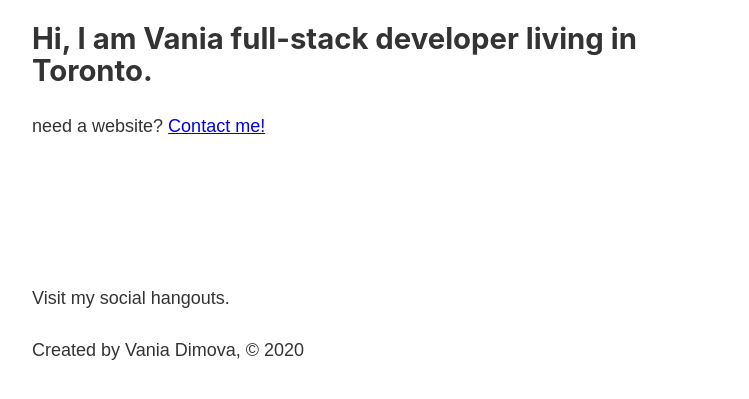
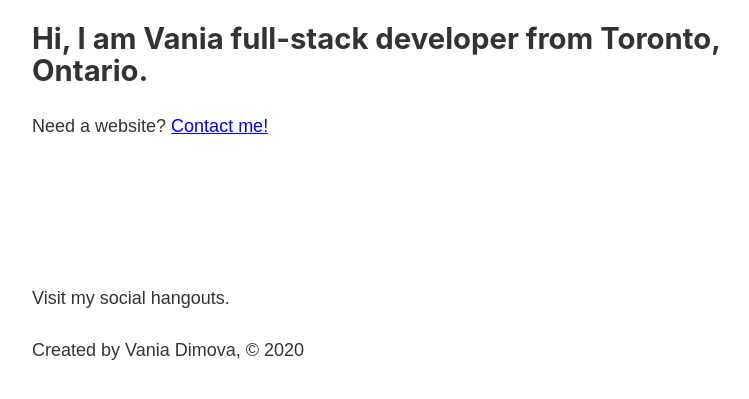
Before and after one commit to vaniadimova/Blog-Gatsby, a Gatsby site: page / in a window 1280 px wide. Shown: the part 393-792 px from the top of the page, without its empty margins (251-1000 px from the left). Built offline with nearby package versions, Linux system fonts and the light colour scheme; Gatsby itself is replaced by a stand-in of ours.

Commit message:
Update index.js

```diff
--- a/src/pages/index.js
+++ b/src/pages/index.js
@@ -9,8 +9,8 @@ const IndexPage = () => {
 <Layout>
         <Head title="Home"/>
         <h1>Vania Dimova</h1>
-        <h2>Hi, I am Vania full-stack developer living in Toronto.</h2>
-        <p>need a website? <Link to="/contact">Contact me!</Link></p>
+        <h2>Hi, I am Vania full-stack developer from Toronto, Ontario.</h2>
+        <p>Need a website? <Link to="/contact">Contact me!</Link></p>
 
 </Layout>
     )
```
